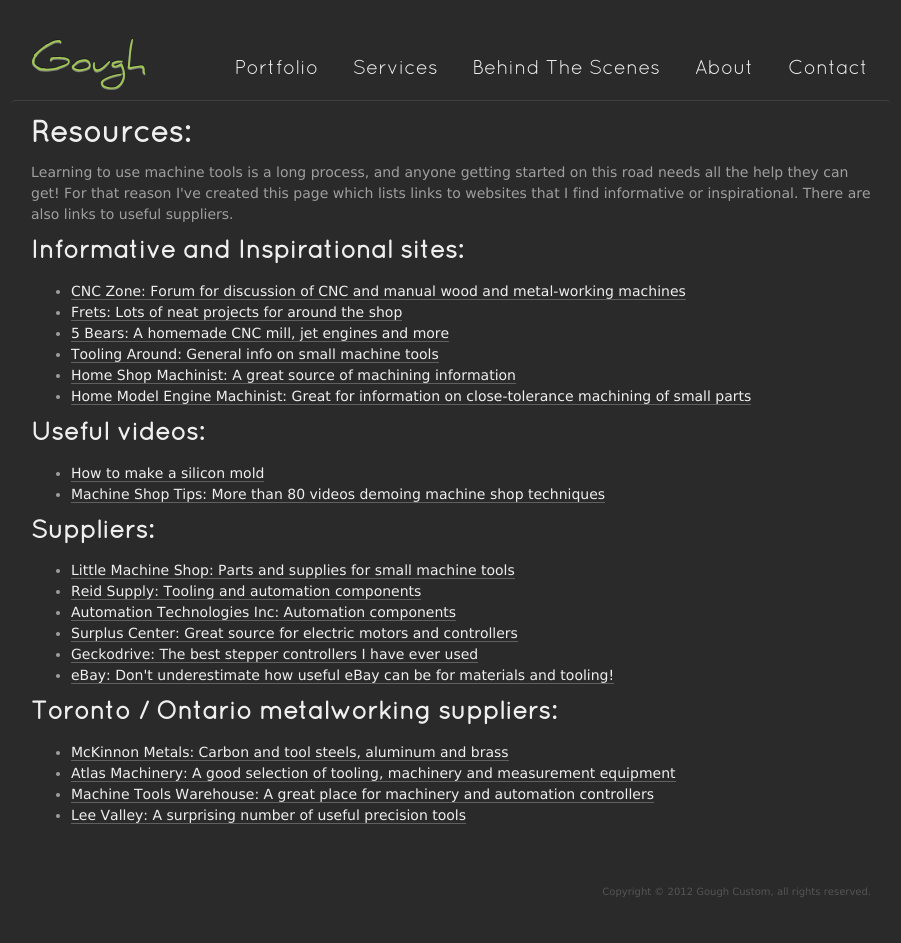
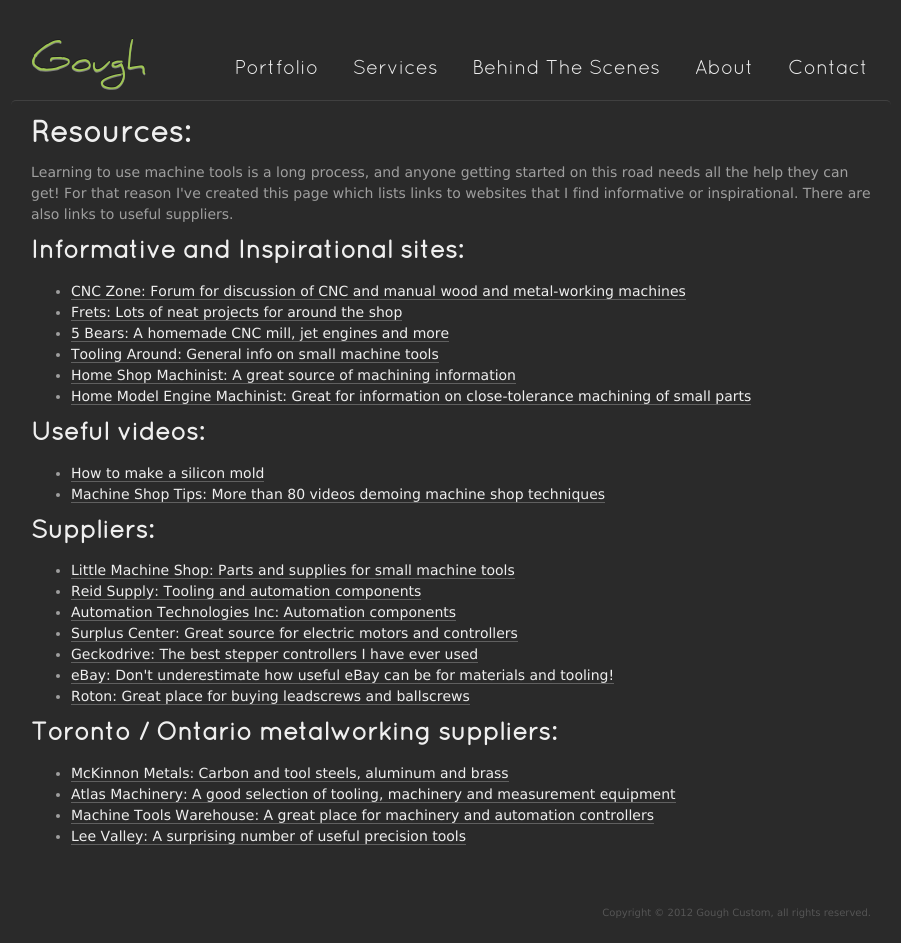
Before and after one commit to anddam/goughcustom, a Jekyll site: the page built from resources.html, in a window 1280 px wide. Shown: the whole page, without its empty margins (189-1090 px from the left). Built offline with Jekyll 4.4.1, drawn with Linux system fonts in a browser that asks for light colours; before the commit the page ends 922 px from its top, so only the background shows below that.

Commit message:
Added Roton to resources page.

```diff
--- a/resources.html
+++ b/resources.html
@@ -42,6 +42,7 @@
     <li><a href="https://www.surpluscenter.com/">Surplus Center: Great source for electric motors and controllers</a></li>
     <li><a href="http://www.geckodrive.com/">Geckodrive: The best stepper controllers I have ever used</a></li>
     <li><a href="http://ebay.com/">eBay: Don't underestimate how useful eBay can be for materials and tooling!</a></li>
+    <li><a href="http://www.roton.com/">Roton: Great place for buying leadscrews and ballscrews</a></li>
   </ul>
 </p>
 
```
